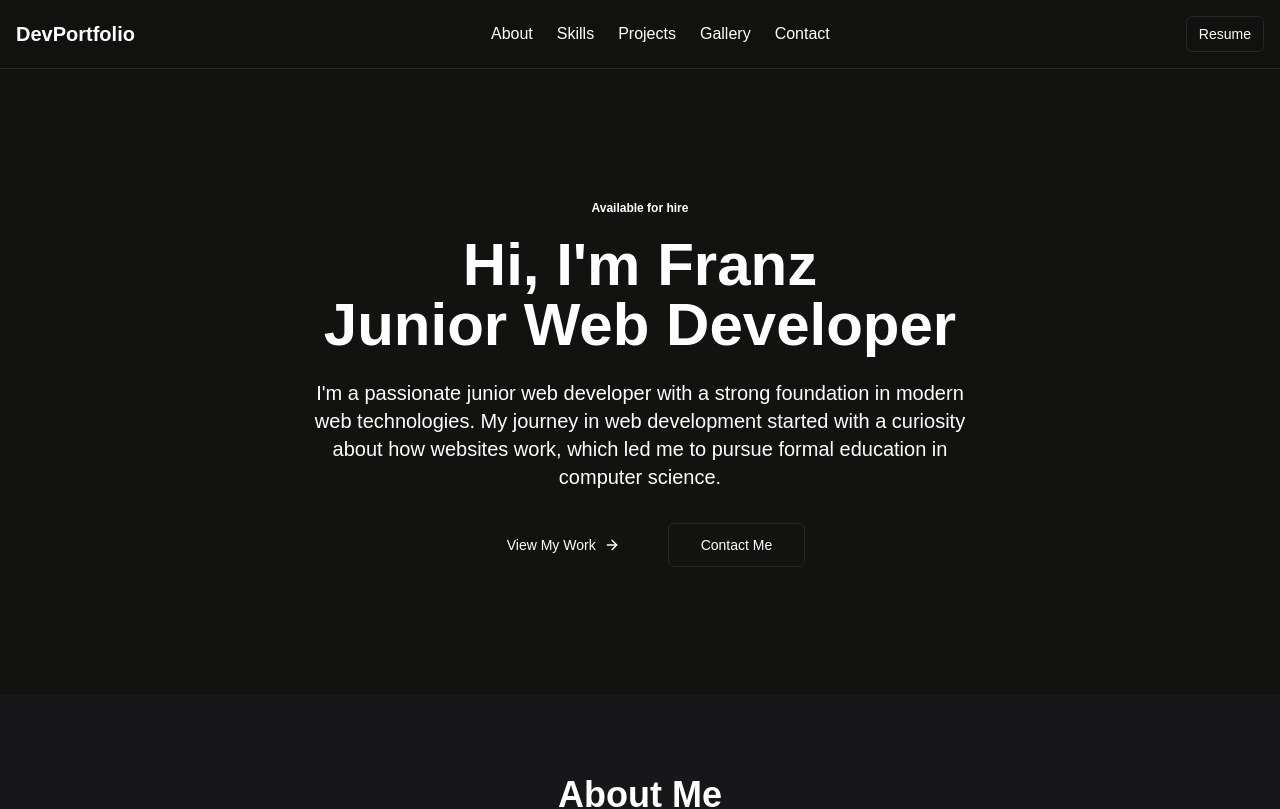
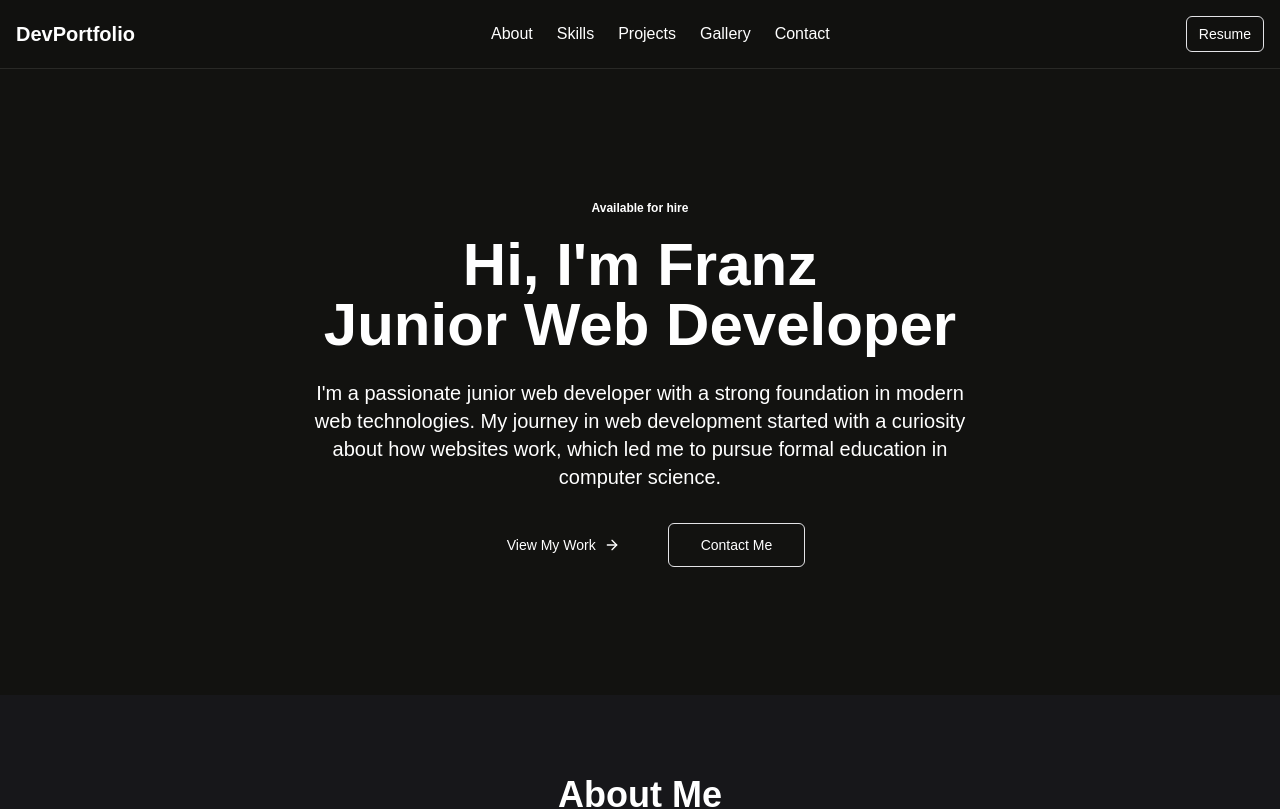
Before and after one commit to franz9113/myportfolio, a Next.js app: page / in a window 1280 px wide. Shown: the top 809 px of the page. Built offline with nearby package versions, Linux system fonts and the light colour scheme; a web font is replaced by a local one.

Commit message:
remove theme-provider

```diff
--- a/package.json
+++ b/package.json
@@ -16,7 +16,6 @@
     "clsx": "^2.1.1",
     "lucide-react": "^0.483.0",
     "next": "15.2.3",
-    "next-themes": "^0.4.6",
     "react": "^19.0.0",
     "react-dom": "^19.0.0",
     "tailwind-merge": "^3.0.2",
--- a/src/app/layout.tsx
+++ b/src/app/layout.tsx
@@ -1,7 +1,6 @@
 import type React from 'react';
 import type { Metadata } from 'next';
 import './globals.css';
-import { ThemeProvider } from '@/components/theme-provider';
 
 export const metadata: Metadata = {
   title: 'Junior Web Developer Portfolio',
@@ -15,23 +14,14 @@
   children: React.ReactNode;
 }>) {
   return (
-    <html lang='en' suppressHydrationWarning>
+    <html lang='en'>
       <head>
         <link
           rel='stylesheet'
           href='https://fonts.googleapis.com/css2?family=Arpey:wght@400;500;600;700&display=swap'
         />
       </head>
-      <body>
-        <ThemeProvider
-          attribute='class'
-          defaultTheme='dark'
-          enableSystem
-          disableTransitionOnChange
-        >
-          {children}
-        </ThemeProvider>
-      </body>
+      <body>{children}</body>
     </html>
   );
 }
--- a/src/components/theme-provider.tsx
+++ /dev/null
@@ -1,7 +0,0 @@
-'use client';
-import { ThemeProvider as NextThemesProvider } from 'next-themes';
-import type { ThemeProviderProps } from 'next-themes';
-
-export function ThemeProvider({ children, ...props }: ThemeProviderProps) {
-  return <NextThemesProvider {...props}>{children}</NextThemesProvider>;
-}
```
Also changed, not shown: 1 other file (tests, documents, lock files or other folders).
